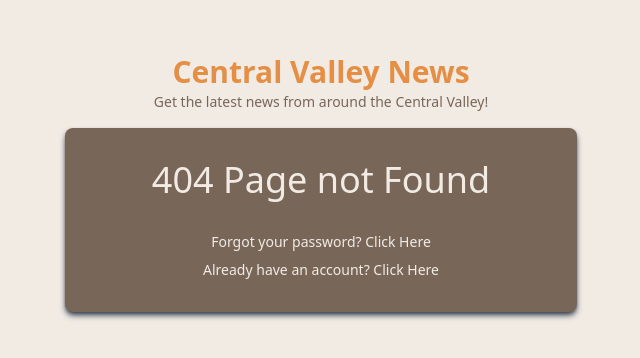
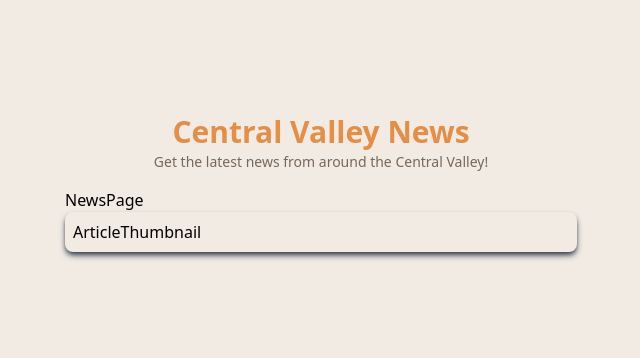
Before and after one commit to Algorithm-Allies/valleyNews, a React (Vite) app in the folder client/: page /auth/landing in a window 1280 px wide. Before the commit this address had no page. Shown: the part 214-572 px from the top of the page, without its empty margins (319-959 px from the left). Built offline with nearby package versions, Linux system fonts and the light colour scheme.

Commit message:
Added landing page to the routes

```diff
--- a/client/src/components/ArticleThumbnail.jsx
+++ b/client/src/components/ArticleThumbnail.jsx
@@ -1,7 +1,12 @@
 import React from "react";
 
 function ArticleThumbnail() {
-  return <div>ArticleThumbnail</div>;
+  return (
+    <div className="w-full shadow-gray-700 shadow-md bg-brown-100 p-2 rounded-lg">
+      <div className=""></div>
+      ArticleThumbnail
+    </div>
+  );
 }
 
 export default ArticleThumbnail;
--- a/client/src/main.jsx
+++ b/client/src/main.jsx
@@ -7,6 +7,7 @@ import Register, { action as RegisterAction } from "./pages/Register.jsx";
 import AuthLayout from "./components/Auth/AuthLayout.jsx";
 import ResetPassword from "./pages/ResetPassword.jsx";
 import PageNotFound from "./pages/PageNotFound.jsx";
+import NewsPage from "./pages/NewsPage.jsx";
 const router = createBrowserRouter([
   {
     path: "/auth",
@@ -29,7 +30,10 @@ const router = createBrowserRouter([
         errorElement: <ResetPassword/>,
         errorElement: <Register />,
 
-      },
+      },{
+        path: "/auth/landing",
+        element: <NewsPage/>
+      }
     ],
   },{
     path: "*",
--- a/client/src/pages/NewsPage.jsx
+++ b/client/src/pages/NewsPage.jsx
@@ -1,8 +1,12 @@
 import React from "react";
-
+import ArticleThumbnail from "../components/ArticleThumbnail";
 //page for different news categories based on selected category i.e local, sports, crime, government, education, etc
 function NewsPage() {
-  return <div>NewsPage</div>;
+  return (
+    <div>NewsPage
+      <ArticleThumbnail/>
+    </div>
+  );
 }
 
 export default NewsPage;
```
